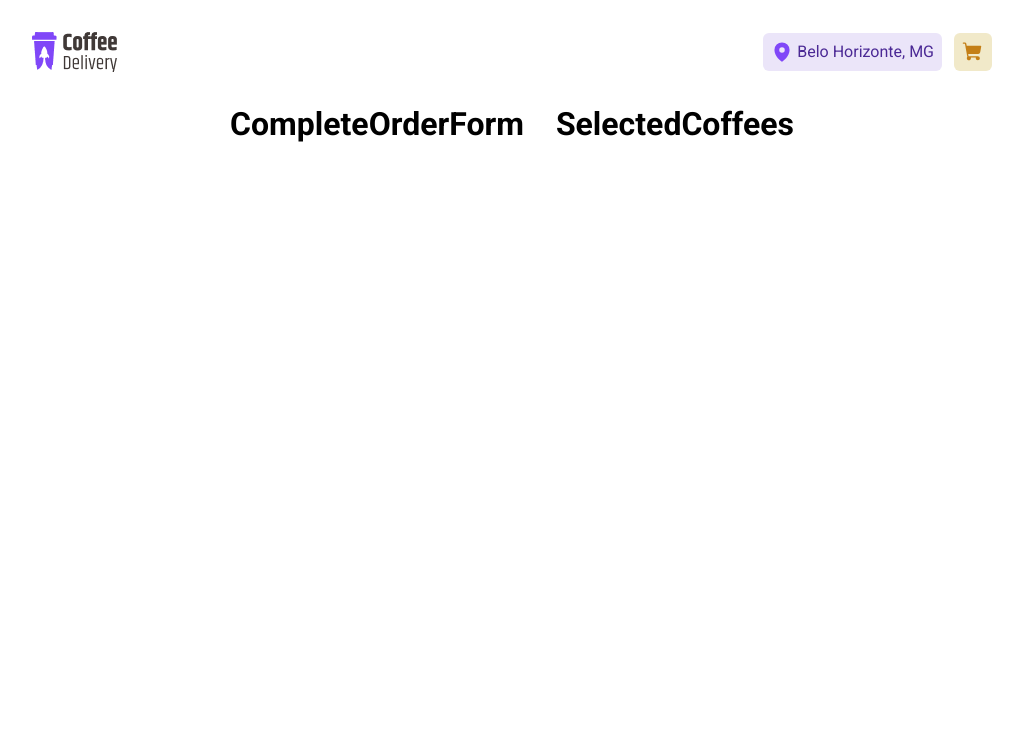
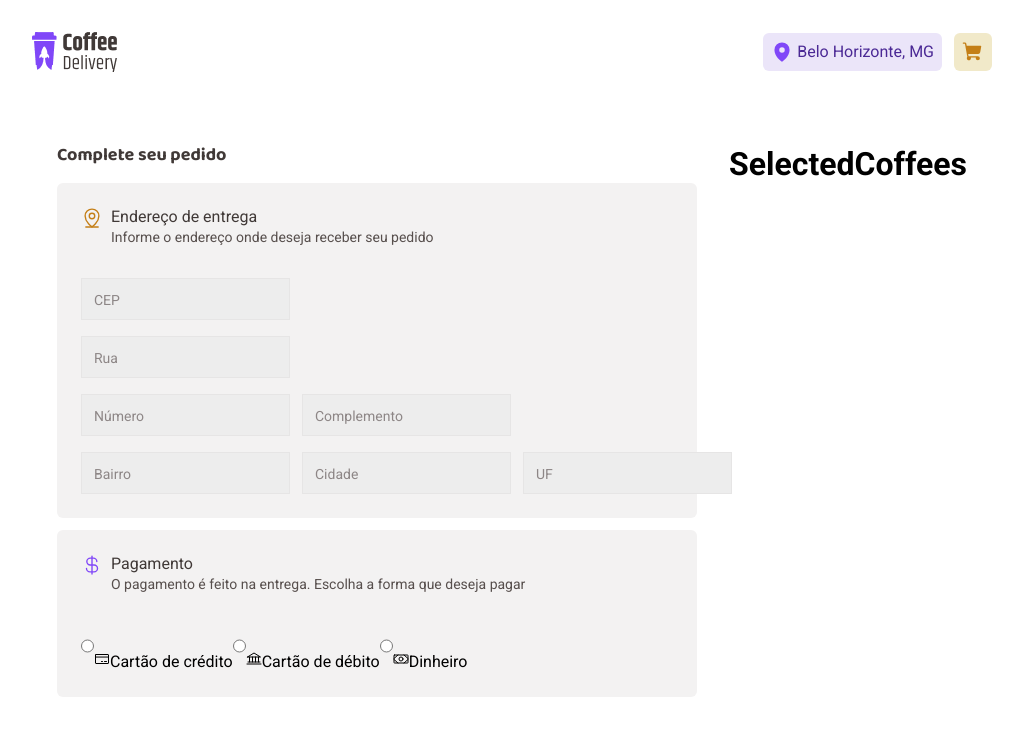
Before and after one commit to ArthurEnrique15/ignite-coffee-delivery, a React (Vite) app: page /checkout in a window 1280 px wide. Shown: the top 736 px of the page, without its empty margins (128-1151 px from the left). Built offline with nearby package versions, Linux system fonts and the light colour scheme.

Commit message:
feat: add complete order form component partially

```diff
--- a/src/pages/Checkout/CompleteOrderForm/index.tsx
+++ b/src/pages/Checkout/CompleteOrderForm/index.tsx
@@ -1,3 +1,82 @@
+import {
+  Bank,
+  CreditCard,
+  CurrencyDollar,
+  MapPinLine,
+  Money,
+} from 'phosphor-react'
+import { CompleteOrderFormContainer } from './styles'
+
 export function CompleteOrderForm() {
-  return <h1>CompleteOrderForm</h1>
+  return (
+    <CompleteOrderFormContainer>
+      <div className="title">
+        <span>Complete seu pedido</span>
+      </div>
+
+      <form>
+        <div className="formPanel">
+          <div className="formHeader">
+            <MapPinLine className="addressIcon" size={22} />
+
+            <div className="formHeaderText">
+              <span>Endereço de entrega</span>
+              <span>Informe o endereço onde deseja receber seu pedido</span>
+            </div>
+          </div>
+
+          <div className="inputs">
+            <p>
+              <input type="text" placeholder="CEP" />
+            </p>
+            <p>
+              <input type="text" placeholder="Rua" />
+            </p>
+            <p>
+              <input type="text" placeholder="Número" />
+              <input type="text" placeholder="Complemento" />
+            </p>
+            <p>
+              <input type="text" placeholder="Bairro" />
+              <input type="text" placeholder="Cidade" />
+              <input type="text" placeholder="UF" />
+            </p>
+          </div>
+        </div>
+
+        <div className="formPanel paymentPanel">
+          <div className="formHeader paymentPanelHeader">
+            <CurrencyDollar className="paymentIcon" size={22} />
+
+            <div className="formHeaderText">
+              <span>Pagamento</span>
+              <span>
+                O pagamento é feito na entrega. Escolha a forma que deseja pagar
+              </span>
+            </div>
+          </div>
+
+          <div className="paymentOptions">
+            <label>
+              <input type="radio" name="radio" />
+              <CreditCard />
+              Cartão de crédito
+            </label>
+
+            <label>
+              <input type="radio" name="radio" />
+              <Bank />
+              Cartão de débito
+            </label>
+
+            <label>
+              <input type="radio" name="radio" />
+              <Money />
+              Dinheiro
+            </label>
+          </div>
+        </div>
+      </form>
+    </CompleteOrderFormContainer>
+  )
 }
--- a/src/pages/Checkout/CompleteOrderForm/styles.ts
+++ b/src/pages/Checkout/CompleteOrderForm/styles.ts
@@ -0,0 +1,91 @@
+import styled from 'styled-components'
+
+export const CompleteOrderFormContainer = styled.div`
+  display: flex;
+  flex-direction: column;
+
+  width: 40rem;
+
+  .title {
+    color: ${(props) => props.theme['base-subtitle']};
+
+    font-family: 'Baloo 2';
+    font-weight: 700;
+    font-size: 1.125rem;
+
+    margin-bottom: 1rem;
+  }
+
+  form {
+    display: flex;
+    flex-direction: column;
+    gap: 0.75rem;
+  }
+
+  .formPanel {
+    display: flex;
+    flex-direction: column;
+    gap: 2rem;
+
+    background-color: ${(props) => props.theme['base-card']};
+
+    border-radius: 6px;
+
+    padding: 1.5rem;
+  }
+
+  .formHeader {
+    display: flex;
+    gap: 0.5rem;
+  }
+
+  .formHeaderText {
+    display: flex;
+    flex-direction: column;
+
+    span:first-child {
+      color: ${(props) => props.theme['base-subtitle']};
+    }
+
+    span:last-child {
+      color: ${(props) => props.theme['base-text']};
+
+      font-size: 0.875rem;
+    }
+  }
+
+  .addressIcon {
+    color: ${(props) => props.theme['yellow-dark']};
+  }
+
+  .paymentIcon {
+    color: ${(props) => props.theme.purple};
+  }
+
+  .inputs {
+    display: flex;
+    flex-direction: column;
+    gap: 1rem;
+  }
+
+  p {
+    display: flex;
+    gap: 0.75rem;
+  }
+
+  input {
+    height: 2.625rem;
+    color: ${(props) => props.theme['base-text']};
+
+    background-color: ${(props) => props.theme['base-input']};
+
+    border: 1px solid ${(props) => props.theme['base-button']};
+
+    padding: 0.75rem;
+  }
+
+  input::placeholder {
+    color: ${(props) => props.theme['base-label']};
+    font-size: 0.875rem;
+  }
+`
--- a/src/pages/Checkout/styles.ts
+++ b/src/pages/Checkout/styles.ts
@@ -5,4 +5,6 @@ export const CheckoutContainer = styled.div`
   flex-direction: row;
 
   gap: 2rem;
+
+  margin-top: 2.5rem;
 `
```
